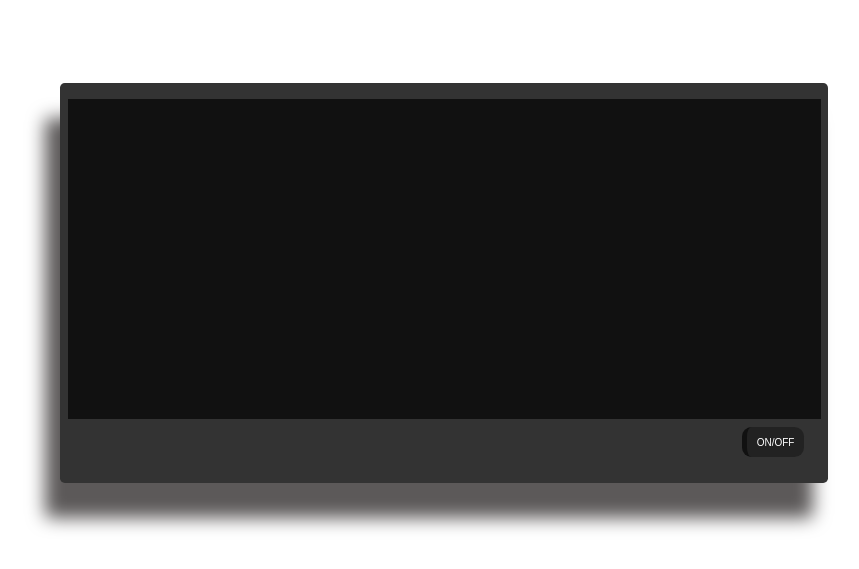
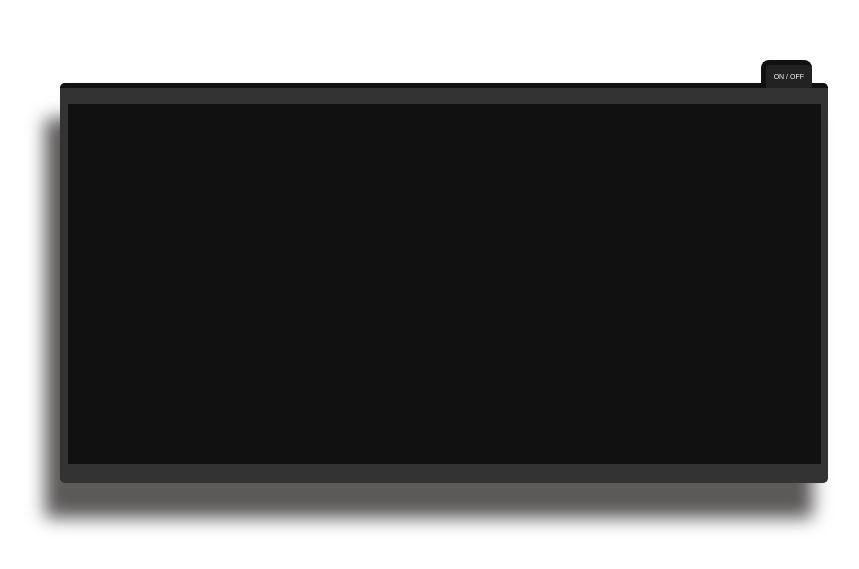
Before and after one commit to MughniRayhan/Digital-Clock, a plain HTML site: page index.html in a window 1280 px wide. Shown: the part 117-686 px from the top of the page, without its empty margins (196-1055 px from the left). Drawn offline with Linux system fonts and the light colour scheme.

Commit message:
update style

```diff
--- a/index.html
+++ b/index.html
@@ -9,11 +9,11 @@
   <body>
     <div class="container">
       <div class="clock-body">
+        <div class="switch">
+          <button class="btn">ON / OFF</button>
+        </div>
         <div class="clock">
           <span class="time"></span>
-        </div>
-        <div class="switch">
-          <button class="btn">ON/OFF</button>
         </div>
       </div>
     </div>
--- a/style.css
+++ b/style.css
@@ -18,16 +18,18 @@
   background: #333;
   border-radius: 0.3rem;
   box-shadow: -15px 35px 18px #5c5959;
+  position: relative;
+  border-top: 5px solid #111;
 }
 .clock {
-  height: 40vh;
+  height: 45vh;
   width: 98%;
   background: #111;
   margin-left: 0.5rem;
-  margin-top: 1rem;
   display: flex;
   justify-content: center;
   align-items: center;
+  margin-top: 1rem;
 }
 .time {
   font-size: 10rem;
@@ -47,18 +49,23 @@
 .switch {
   display: flex;
   justify-content: end;
-  margin: 0.5rem;
   padding-right: 1rem;
-  padding-bottom: 1.5rem;
 }
 .btn {
   background: #222;
   color: white;
-  padding: 0.6rem;
+  padding: 0.3rem;
   border: none;
-  font-size: 10px;
-  border-radius: 0.6rem;
+  font-size: 7px;
+  /* border-radius: 30%; */
+  padding: 0.5rem;
+
+  position: absolute;
+  bottom: 100%;
   border-left: 5px solid #111;
+  border-top-left-radius: 0.5rem;
+  border-top-right-radius: 0.5rem;
+  border-top: 5px solid #111;
 }
 
 @media screen and (max-width: 1200px) {
```
